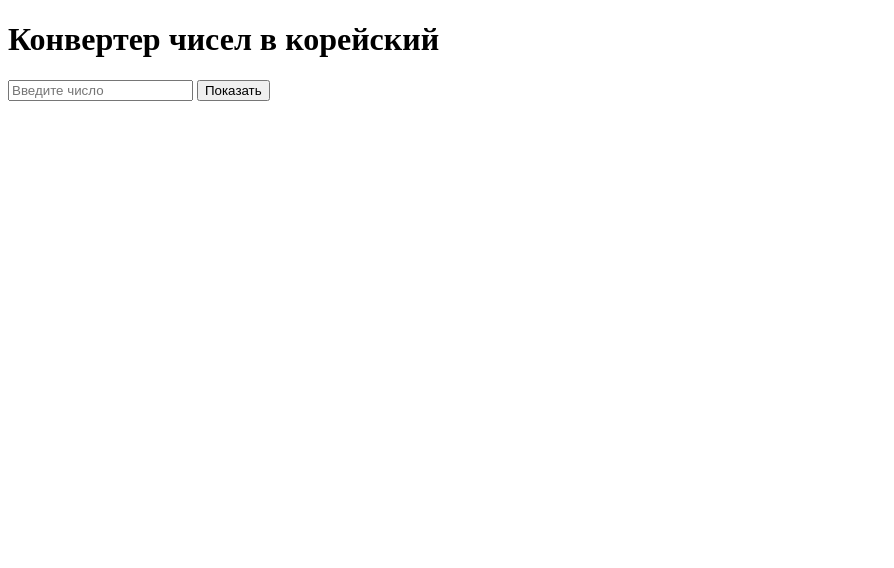
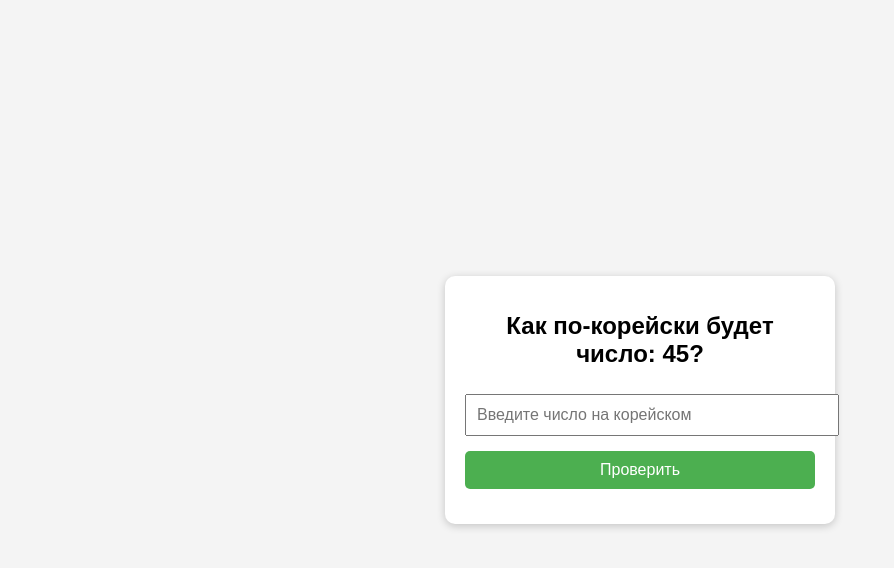
Before and after one commit to Dmitry-tsoy/korean-numbers, a plain HTML site: page index.html in a window 1280 px wide. Shown: the whole page, without its empty margins (0-894 px from the left). Drawn offline with Linux system fonts and the light colour scheme.

Commit message:
Update index.html

```diff
--- a/index.html
+++ b/index.html
@@ -1,31 +1,107 @@
 <!DOCTYPE html>
-<html lang="ru">
+<html lang="ko">
 <head>
     <meta charset="UTF-8">
-    <title>Числа на корейском</title>
+    <meta name="viewport" content="width=device-width, initial-scale=1.0">
+    <title>Korean Numbers Quiz</title>
+    <style>
+        body {
+            font-family: Arial, sans-serif;
+            background-color: #f4f4f4;
+            display: flex;
+            flex-direction: column;
+            align-items: center;
+            justify-content: center;
+            height: 100vh;
+            margin: 0;
+            text-align: center;
+        }
+        .container {
+            background: white;
+            padding: 20px;
+            border-radius: 10px;
+            box-shadow: 0 2px 8px rgba(0,0,0,0.2);
+            max-width: 90%;
+            width: 350px;
+        }
+        h1 {
+            font-size: 1.5rem;
+        }
+        input {
+            padding: 10px;
+            width: 100%;
+            margin-top: 10px;
+            font-size: 1rem;
+        }
+        button {
+            margin-top: 15px;
+            padding: 10px;
+            font-size: 1rem;
+            cursor: pointer;
+            width: 100%;
+            background: #4CAF50;
+            color: white;
+            border: none;
+            border-radius: 5px;
+        }
+        button:hover {
+            background: #45a049;
+        }
+        .result {
+            margin-top: 15px;
+            font-size: 1.2rem;
+        }
+    </style>
 </head>
 <body>
-    <h1>Конвертер чисел в корейский</h1>
-    <input type="number" id="numberInput" placeholder="Введите число">
-    <button onclick="convertToKorean()">Показать</button>
-    <p id="result"></p>
+    <div class="container">
+        <h1 id="question"></h1>
+        <input type="text" id="answer" placeholder="Введите число на корейском">
+        <button id="checkBtn">Проверить</button>
+        <div class="result" id="result"></div>
+        <button id="retryBtn" style="display:none;">Повторить</button>
+    </div>
 
     <script>
-        function convertToKorean() {
-            let n = parseInt(document.getElementById('numberInput').value);
-            let units = ["", "일", "이", "삼", "사", "오", "육", "칠", "팔", "구"];
-            let tens = ["", "십", "이십", "삼십", "사십", "오십", "육십", "칠십", "팔십", "구십"];
+        const koreanNumbers = {
+            1: "하나", 2: "둘", 3: "셋", 4: "넷", 5: "다섯", 6: "여섯", 7: "일곱", 8: "여덟", 9: "아홉", 10: "열",
+            11: "열하나", 12: "열둘", 13: "열셋", 14: "열넷", 15: "열다섯", 16: "열여섯", 17: "열일곱", 18: "열여덟", 19: "열아홉", 20: "스물",
+            21: "스물하나", 22: "스물둘", 23: "스물셋", 24: "스물넷", 25: "스물다섯", 26: "스물여섯", 27: "스물일곱", 28: "스물여덟", 29: "스물아홉", 30: "서른",
+            31: "서른하나", 32: "서른둘", 33: "서른셋", 34: "서른넷", 35: "서른다섯", 36: "서른여섯", 37: "서른일곱", 38: "서른여덟", 39: "서른아홉", 40: "마흔",
+            41: "마흔하나", 42: "마흔둘", 43: "마흔셋", 44: "마흔넷", 45: "마흔다섯", 46: "마흔여섯", 47: "마흔일곱", 48: "마흔여덟", 49: "마흔아홉", 50: "쉰",
+            51: "쉰하나", 52: "쉰둘", 53: "쉰셋", 54: "쉰넷", 55: "쉰다섯", 56: "쉰여섯", 57: "쉰일곱", 58: "쉰여덟", 59: "쉰아홉", 60: "예순",
+            61: "예순하나", 62: "예순둘", 63: "예순셋", 64: "예순넷", 65: "예순다섯", 66: "예순여섯", 67: "예순일곱", 68: "예순여덟", 69: "예순아홉", 70: "일흔",
+            71: "일흔하나", 72: "일흔둘", 73: "일흔셋", 74: "일흔넷", 75: "일흔다섯", 76: "일흔여섯", 77: "일흔일곱", 78: "일흔여덟", 79: "일흔아홉", 80: "여든",
+            81: "여든하나", 82: "여든둘", 83: "여든셋", 84: "여든넷", 85: "여든다섯", 86: "여든여섯", 87: "여든일곱", 88: "여든여덟", 89: "여든아홉", 90: "아흔",
+            91: "아흔하나", 92: "아흔둘", 93: "아흔셋", 94: "아흔넷", 95: "아흔다섯", 96: "아흔여섯", 97: "아흔일곱", 98: "아흔여덟", 99: "아흔아홉"
+        };
 
-            let result = "";
-            if (n < 10) {
-                result = units[n];
-            } else if (n < 100) {
-                result = tens[Math.floor(n / 10)] + units[n % 10];
+        let currentNumber;
+
+        function startQuiz() {
+            currentNumber = Math.floor(Math.random() * 99) + 1;
+            document.getElementById("question").textContent = `Как по-корейски будет число: ${currentNumber}?`;
+            document.getElementById("answer").value = "";
+            document.getElementById("result").textContent = "";
+            document.getElementById("retryBtn").style.display = "none";
+            document.getElementById("checkBtn").style.display = "block";
+        }
+
+        document.getElementById("checkBtn").addEventListener("click", () => {
+            const userAnswer = document.getElementById("answer").value.trim();
+            const correctAnswer = koreanNumbers[currentNumber];
+            if (userAnswer === correctAnswer) {
+                document.getElementById("result").textContent = "✅ Правильно! Молодец!";
             } else {
-                result = "Пока что поддерживаются числа до 99";
+                document.getElementById("result").textContent = `❌ Неправильно. Правильный ответ: ${correctAnswer}`;
             }
-            document.getElementById('result').innerText = result;
-        }
+            document.getElementById("checkBtn").style.display = "none";
+            document.getElementById("retryBtn").style.display = "block";
+        });
+
+        document.getElementById("retryBtn").addEventListener("click", startQuiz);
+
+        startQuiz();
     </script>
 </body>
 </html>
```
